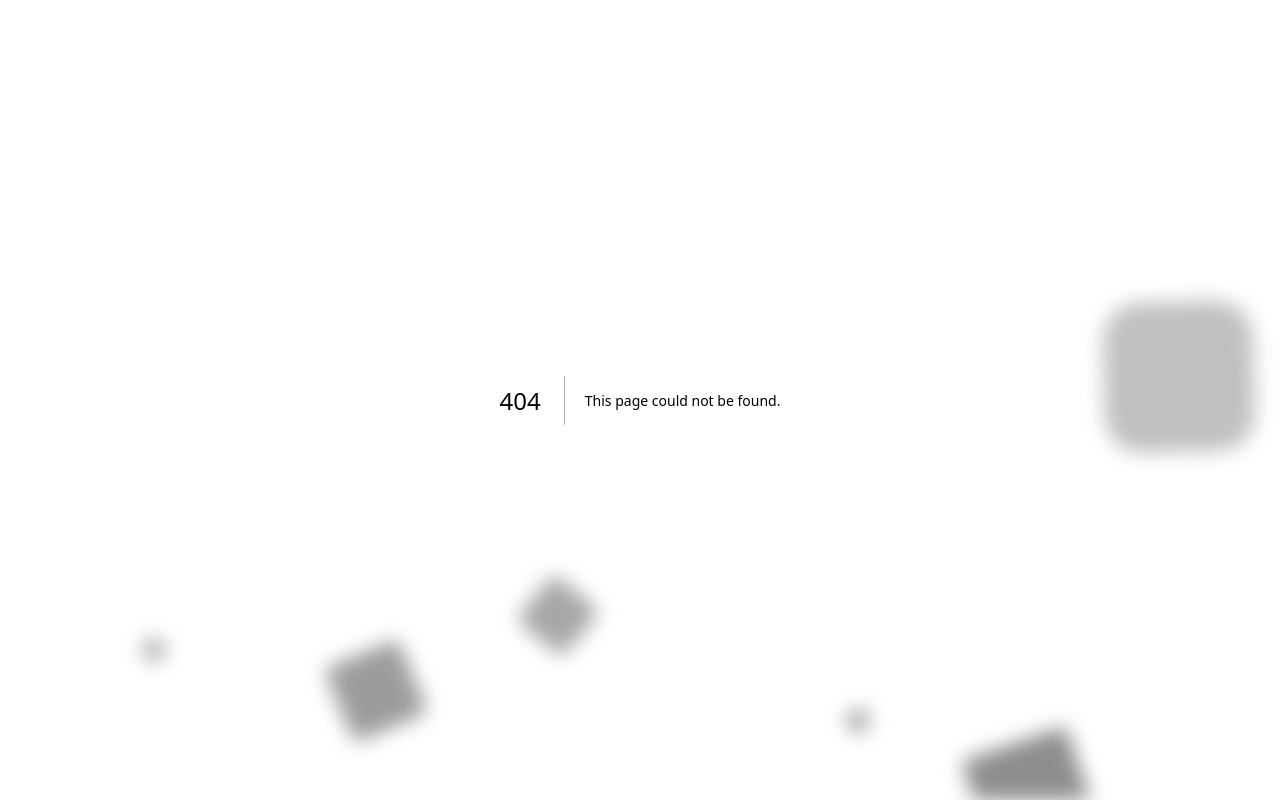
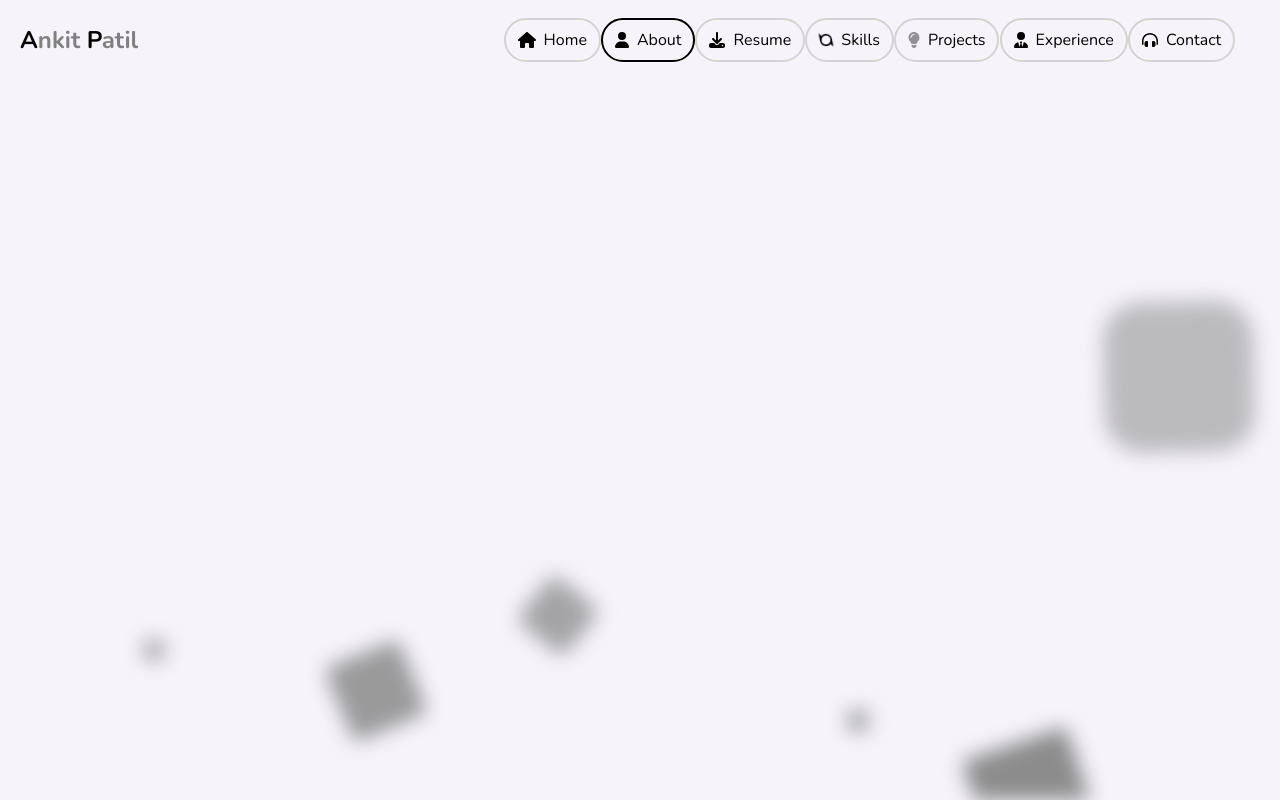
Before and after one commit to ankit2341/ankit-patil, a Next.js app in the folder my-app/: page /about in a window 1280 px wide. Before the commit this address had no page. Built offline with nearby package versions, Linux system fonts and the light colour scheme.

Commit message:
portfolio updates

```diff
--- a/my-app/src/features/components/NavBar.tsx
+++ b/my-app/src/features/components/NavBar.tsx
@@ -1,6 +1,15 @@
-import { Box, Flex, Text, useBreakpointValue } from "@chakra-ui/react";
+import { Box, Flex, HStack, Text, useBreakpointValue } from "@chakra-ui/react";
+import { faSuperpowers } from "@fortawesome/free-brands-svg-icons";
+import {
+  faDownload,
+  faHeadphonesSimple,
+  faHouse,
+  faLightbulb,
+  faUser,
+  faUserTie,
+} from "@fortawesome/free-solid-svg-icons";
+import { FontAwesomeIcon } from "@fortawesome/react-fontawesome";
 import { useRouter } from "next/router";
-// import { useRouter } from "next/router";
 
 export const NavBar = () => {
   const router = useRouter();
@@ -12,7 +21,46 @@ export const NavBar = () => {
     xl: false,
   });
 
+  const navElements = [
+    {
+      name: "Home",
+      route: "/",
+      icon: faHouse,
+    },
+    {
+      name: "About",
+      route: "/about",
+      icon: faUser,
+    },
+    {
+      name: "Resume",
+      route: "/resume",
+      icon: faDownload,
+    },
+    {
+      name: "Skills",
+      route: "/skills",
+      icon: faSuperpowers,
+    },
+    {
+      name: "Projects",
+      route: "/projects",
+      icon: faLightbulb,
+    },
+    {
+      name: "Experience",
+      route: "/experience",
+      icon: faUserTie,
+    },
+    {
+      name: "Contact",
+      route: "/contact",
+      icon: faHeadphonesSimple,
+    },
+  ];
+
   return (
+    <>
       <>
         <Flex
           px="5"
@@ -28,7 +76,7 @@ export const NavBar = () => {
             display="flex"
             alignItems="center"
             justifyContent="left"
-          width="49%"
+            width="39%"
             height="100%"
           >
             <Text
@@ -43,29 +91,40 @@ export const NavBar = () => {
             </Text>
           </Box>
           {!isMobile && (
-          <Flex width="49%" alignItems="center" justifyContent="space-between">
-            {[
-              "Home",
-              "About",
-              "Resume",
-              "Skills",
-              "Projects",
-              "Experience",
-              "Contact",
-            ].map((el) => {
+            <Flex width="59%" alignItems="center" justifyContent="space-evenly">
+              {navElements.map((el) => {
                 return (
-                <Box
-                  key={el}
+                  <HStack
+                    key={el.name}
                     cursor="pointer"
-                  p={3}
-                  onClick={() =>
-                    router.push(`/${el === "Home" ? "" : el.toLowerCase()}`)
+                    alignItems="center"
+                    justifyContent="space-between"
+                    px={3}
+                    py={2}
+                    borderRadius="full"
+                    borderColor={
+                      el.route !== router.pathname
+                        ? "lightgray"
+                        : "brand.primary"
                     }
+                    borderWidth={el.route !== router.pathname ? "2px" : "2px"}
+                    onClick={() => router.push(el.route)}
+                    _hover={{
+                      borderColor: "brand.primary",
+                      borderWidth: "2px",
+                    }}
                   >
-                  <Text key={el} fontSize="large">
-                    {el}
+                    <FontAwesomeIcon
+                      shake={el.route === "/contact"}
+                      spin={el.route === "/skills"}
+                      fade={el.route === "/projects"}
+                      icon={el.icon}
+                      fill="brand.primary"
+                    />
+                    <Text key={el.name} color="brand.font">
+                      {el.name}
                     </Text>
-                </Box>
+                  </HStack>
                 );
               })}
             </Flex>
@@ -73,5 +132,7 @@ export const NavBar = () => {
         </Flex>
         <Box width="100%" height="10vh"></Box>
       </>
+      <Flex></Flex>
+    </>
   );
 };
--- /dev/null
+++ b/my-app/src/pages/about.tsx
@@ -0,0 +1,11 @@
+import { NavBar } from "src/features/components/NavBar";
+
+const About = () => {
+  return (
+    <>
+      <NavBar />
+    </>
+  );
+};
+
+export default About;
--- a/my-app/src/pages/skills.tsx
+++ b/my-app/src/pages/skills.tsx
@@ -121,7 +121,7 @@ export default function Skills() {
           width="100%"
           height="90vh"
           alignItems="center"
-          justifyContent="space-evenly"
+          justifyContent={isMobile ? "space-around" : "space-evenly"}
         >
           <Divider colorScheme="blackAlpha" />
           <Text
--- a/my-app/src/styles/landing.css
+++ b/my-app/src/styles/landing.css
@@ -236,11 +236,27 @@
       -100% 0%
     );
   }
+  35% {
+    clip-path: polygon(75% 0%, 100% 50%, 75% 100%, 0% 100%, 25% 50%, 0% 0%);
+  }
+  50% {
+    clip-path: polygon(100% 0%, 100% 50%, 100% 100%, 0% 100%, 0% 50%, 0% 0%);
+  }
+  51% {
+    clip-path: polygon(100% 0%, 100% 50%, 100% 100%, 0% 100%, 0% 50%, 0% 0%);
+  }
   75% {
     clip-path: polygon(75% 0%, 100% 50%, 75% 100%, 0% 100%, 25% 50%, 0% 0%);
   }
   100% {
-    clip-path: polygon(100% 0%, 100% 50%, 100% 100%, 0% 100%, 0% 50%, 0% 0%);
+    clip-path: polygon(
+      175% 0%,
+      200% 50%,
+      175% 100%,
+      100% 100%,
+      125% 50%,
+      100% 0%
+    );
   }
 }
 
@@ -287,3 +303,35 @@
     clip-path: circle(20% at -30% 20%);
   }
 }
+
+@keyframes circle-out-center {
+  from {
+    clip-path: circle(125%);
+  }
+  to {
+    clip-path: circle(0%);
+  }
+}
+
+.circle-out-center {
+  animation: 1s cubic-bezier(0.25, 1, 0.3, 1) circle-out-center both;
+}
+
+.down-enter-active {
+  animation: 1s down-enter;
+}
+
+@keyframes down-enter {
+  0% {
+    clip-path: inset(0 0 100% 0);
+  }
+  50% {
+    clip-path: inset(0);
+  }
+  75% {
+    clip-path: inset(0);
+  }
+  100% {
+    clip-path: inset(100% 0 0 0);
+  }
+}
```
Also changed, not shown: my-app/src/pages/contact.tsx (added, +42 -0 lines), my-app/src/pages/experience.tsx (added, +11 -0 lines), my-app/src/pages/projects.tsx (+34 -1 lines). Lines whose indentation alone changed are shown as unchanged.
